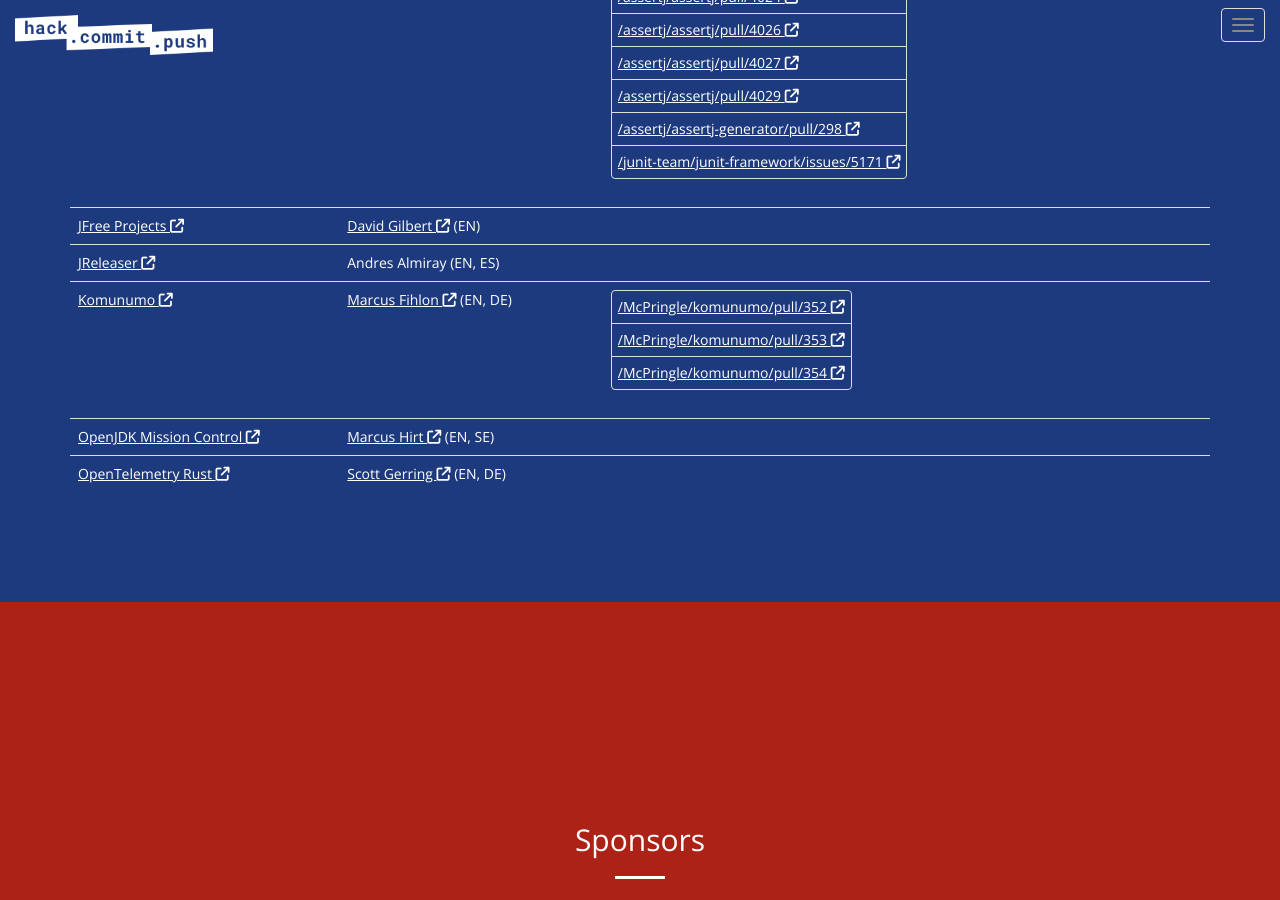
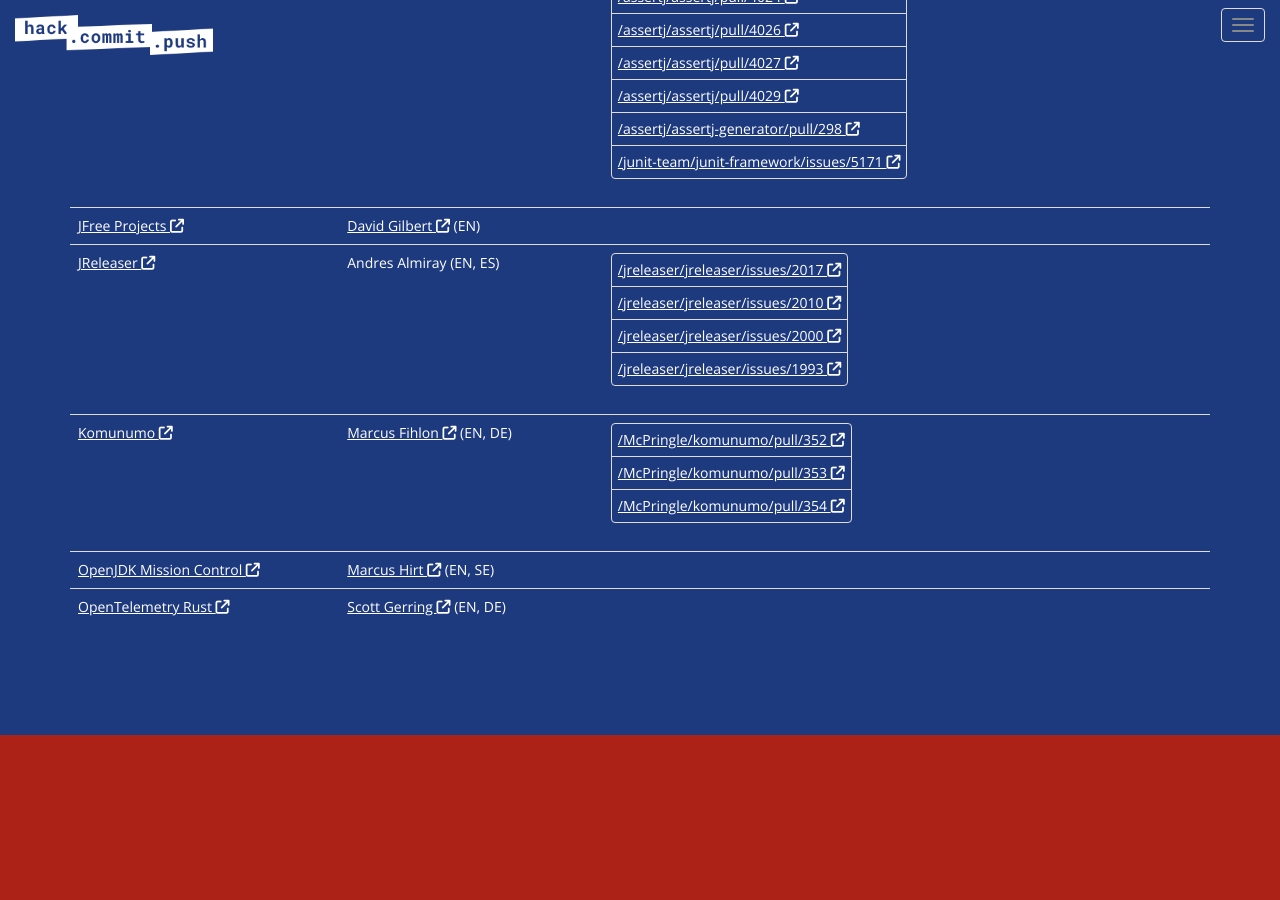
Before and after one commit to hack-commit-push/switzerland2025, a Jekyll site: the page built from index.html, in a window 1280 px wide and 900 px high, scrolled down 4933 px. Built offline with Jekyll 4.4.1, drawn with Linux system fonts in a browser that asks for light colours; part of the change alters nothing that is shown.

Commit message:
docs: add contributions to JReleaser

```diff
--- a/_data/projects.yml
+++ b/_data/projects.yml
@@ -34,6 +34,10 @@
         - EN
         - ES
   contributions:
+    - https://github.com/jreleaser/jreleaser/issues/2017
+    - https://github.com/jreleaser/jreleaser/issues/2010
+    - https://github.com/jreleaser/jreleaser/issues/2000
+    - https://github.com/jreleaser/jreleaser/issues/1993
 
 - name: Komunumo
   url: https://komunumo.app/
```
